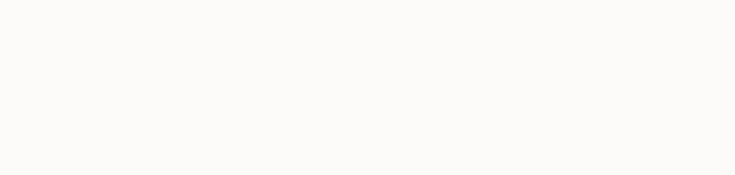
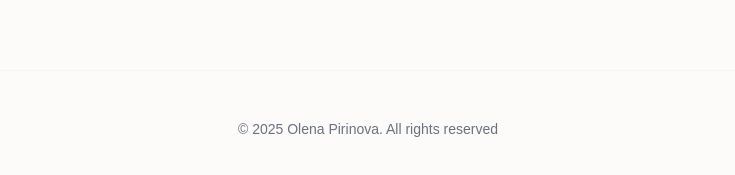
Before and after one commit to ambatrulalamba/whispering-petals, a Next.js app: page / in a window 1280 px wide. Shown: the part 1052-1227 px from the top of the page, without its empty margins (272-1007 px from the left). Before the commit the page ends 1042 px from the top, so only its background shows below. Built offline with nearby package versions, Linux system fonts and the light colour scheme.

Commit message:
Add footer

```diff
--- a/app/layout.tsx
+++ b/app/layout.tsx
@@ -1,6 +1,7 @@
 import type { Metadata } from "next";
 import { Inter } from "next/font/google";
 import Navbar from '@/components/Navbar';
+import Footer from '@/components/Footer'; // Импортируем футер
 import "./globals.css";
 
 const inter = Inter({
@@ -11,8 +12,8 @@ const inter = Inter({
 export const metadata: Metadata = {
   title: "Whispering Petals",
   description: "Botanical watercolor gallery",
-icons: {
-    icon: 'icon.png', //  иконка
+  icons: {
+    icon: 'icon.png', // иконка
   },
 };
 
@@ -26,6 +27,7 @@ export default function RootLayout({
       <body className="min-h-full flex flex-col">
         <Navbar />
         <main className="flex-grow">{children}</main>
+        <Footer /> {/* Выводим футер в самом низу */}
       </body>
     </html>
   );
--- /dev/null
+++ b/components/Footer.tsx
@@ -0,0 +1,7 @@
+export default function Footer() {
+  return (
+    <footer className="w-full py-12 px-8 text-center text-gray-500 text-sm font-light border-t border-gray-100 mt-20">
+      <p>© 2025 Olena Pirinova. All rights reserved</p>
+    </footer>
+  );
+}
```
Also changed, not shown: public/icon.png (added).
